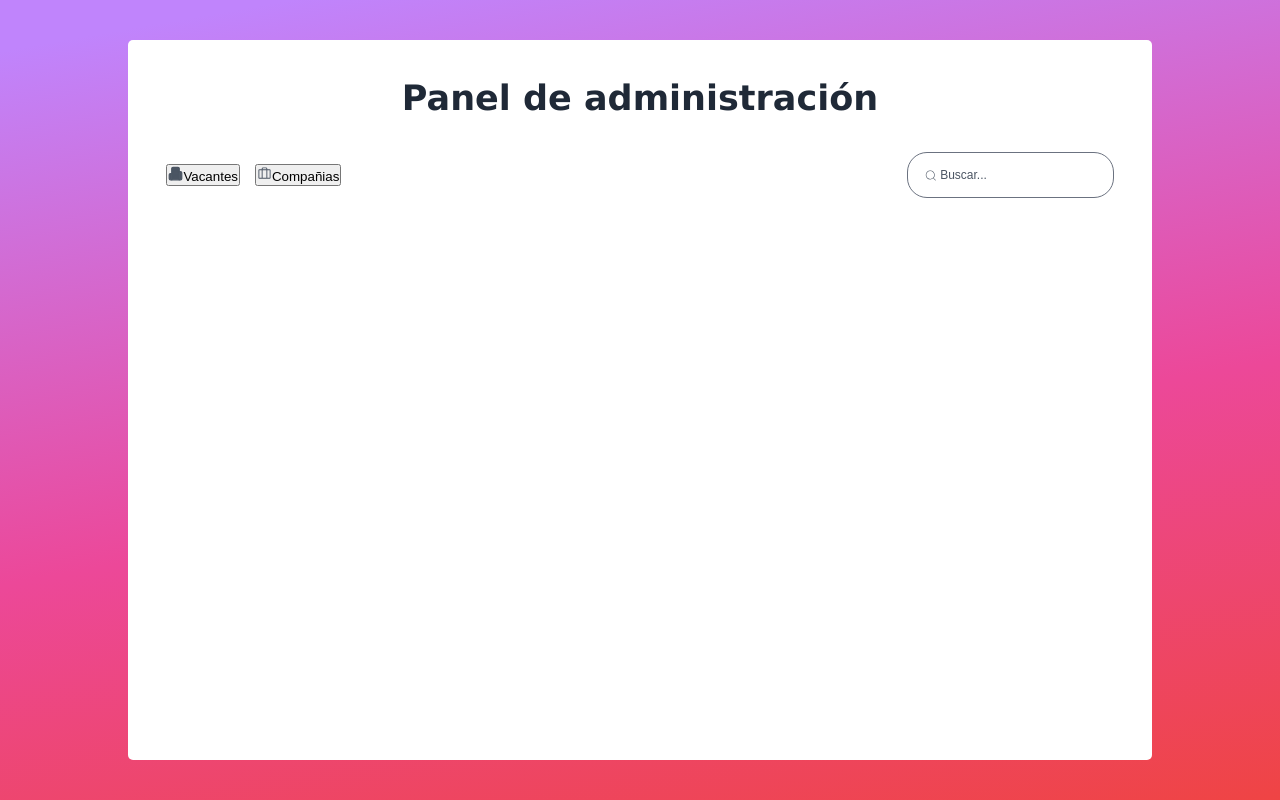
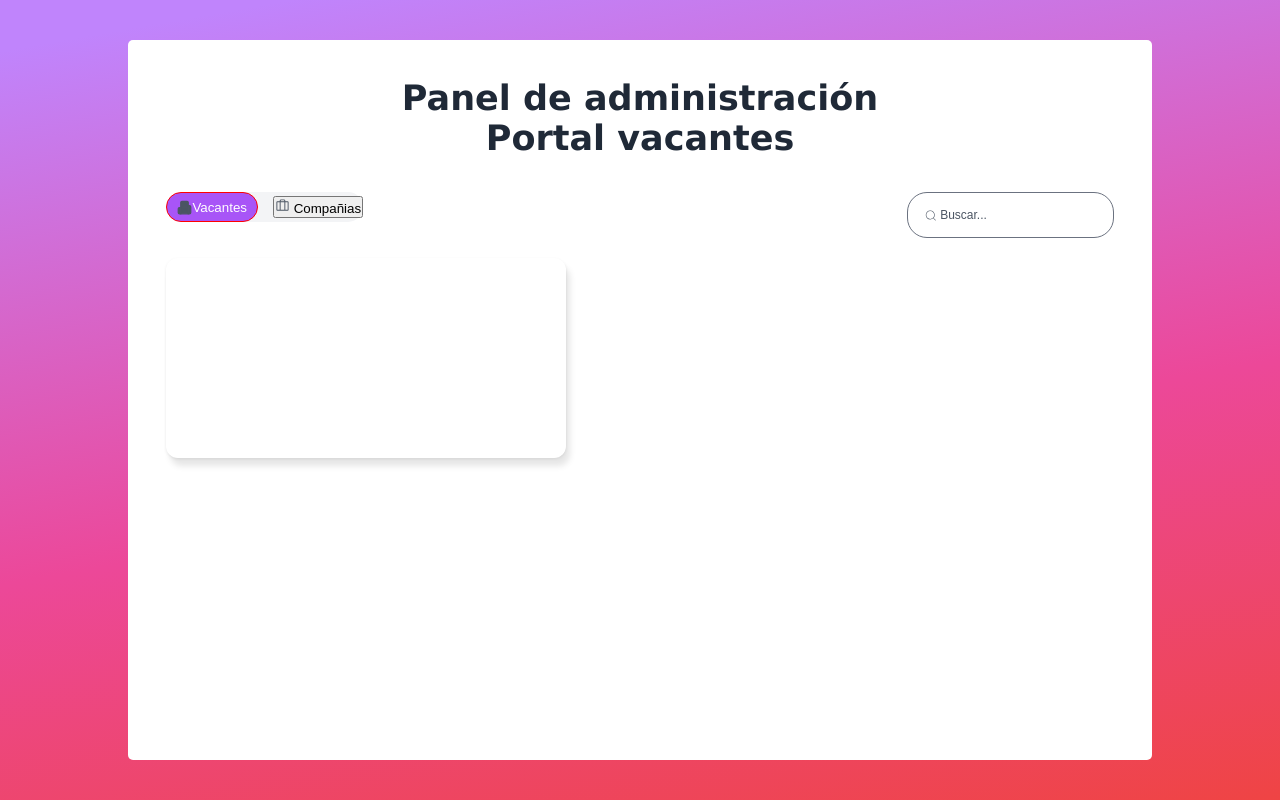
Before and after one commit to Womka7/NextProjects, a Next.js app in the folder portal-job-riwi/: page /portal/jobs in a window 1280 px wide. Built offline with nearby package versions, Linux system fonts and the light colour scheme.

Commit message:
feature styled

```diff
--- a/portal-job-riwi/src/app/portal/jobs/page.tsx
+++ b/portal-job-riwi/src/app/portal/jobs/page.tsx
@@ -1,12 +1,19 @@
+import ContainerCard from "@/components/atoms/ContainerCard/ContainerCard";
 import Header from "@/components/organisms/Header/Header";
 
+type PanelType = 'Vacantes' | 'Compañías';
 interface IProps{
     title: string;
     // subtitle: string;
-    info: string;
+    info: PanelType;
 }
-export default function Jobs({ title, info}:IProps) {
+export default function Jobs({ info= "Vacantes", title="Portal vacantes"}:IProps) {
+
     return (
+        <>
         <Header title={title} info={info}></Header>
+
+        <ContainerCard/>
+        </>
     );
 }
--- a/portal-job-riwi/src/components/atoms/Button/buttonStyle.scss
+++ b/portal-job-riwi/src/components/atoms/Button/buttonStyle.scss
@@ -1,6 +1,6 @@
 @import '../../../app/globals.scss';ok
 .button-gnral{
-    height: 30px;
+    height: 300px;
     width: auto;
     padding: 0 10px;
     border-radius: 20px;
@@ -13,10 +13,23 @@
     color:$white
 }
 
+.direction-portal{
+
+    text-decoration: none;
+}
 .btn-jobs-ok{
     background-color: $purple-button;
     color: $white;
+    border-radius: 25px;
+    border:1px solid red;
+    height: 30px;
+    padding: 10px;
+    display: flex;
+    align-items: center;
+    justify-content: center;
 
+
+    // width: 10px;
     &:hover{
         background-color: $button-hover;
     }
--- /dev/null
+++ b/portal-job-riwi/src/components/atoms/ContainerCard/ContainerCard.tsx
@@ -0,0 +1,12 @@
+'use client'
+import './containerCardStyle.scss'
+import React from 'react'
+
+
+export default function ContainerCard() {
+  return (
+    <div className='container-card'>
+
+    </div>
+  )
+}
--- /dev/null
+++ b/portal-job-riwi/src/components/atoms/ContainerCard/containerCardStyle.scss
@@ -0,0 +1,10 @@
+@import '../../../app/globals.scss';
+
+.container-card{
+    margin-top: 20px;
+    width: 400px;
+    height: 200px;
+    // border: 1px solid red;
+    box-shadow: 4px 8px 6px rgba(0, 0, 0, 0.1), 0 1px 3px rgba(0, 0, 0, 0.08);
+    border-radius:12px;
+}
--- a/portal-job-riwi/src/components/molecules/SectionButton/SectionButtonHeader.tsx
+++ b/portal-job-riwi/src/components/molecules/SectionButton/SectionButtonHeader.tsx
@@ -1,8 +1,10 @@
 import Button from '@/components/atoms/Button/Button';
 import Icon from '@/components/atoms/Icons/Icon';
 import Link from 'next/link';
-import React from 'react'
-import './sectionButtonHeaderStyle.scss'
+import React from 'react';
+import './sectionButtonHeaderStyle.scss';
+import '../../atoms/Button/buttonStyle.scss';
+
 interface IProps {
     panelDetail: string;
     iconColor?: 'icon-grey';
@@ -10,14 +12,14 @@ interface IProps {
 export default function SectionButtonHeader({ panelDetail, iconColor = 'icon-grey' }: IProps) {
     return (
         <div className="header-section-button">
-            <Link href='/jobs' className='direction-portal'>
+            <Link href='/portal/jobs' className='direction-portal'>
                 <Button className={panelDetail === 'Vacantes' ? 'btn-jobs-ok' : ''}>
-                    <Icon name='iconbuilding' colorChange={iconColor} />Vacantes
+                    <Icon name='iconbuilding' colorChange={iconColor} /> Vacantes
                 </Button>
             </Link>
-            <Link href='/companies' className='direction-portal'>
+            <Link href='/portal/companies' className='direction-portal'>
                 <Button className={panelDetail === 'Compañías' ? 'btn-company-ok' : ''}>
-                    <Icon name='iconbaggage' colorChange={iconColor} />Compañias
+                    <Icon name='iconbaggage' colorChange={iconColor} /> Compañias
                 </Button>
             </Link>
         </div>
--- a/portal-job-riwi/src/components/molecules/SectionButton/sectionButtonHeaderStyle.scss
+++ b/portal-job-riwi/src/components/molecules/SectionButton/sectionButtonHeaderStyle.scss
@@ -2,7 +2,10 @@
 
 .header-section-button{
     display: flex;
+    height: 30px;
     gap: 15px;
     align-items: center;
     justify-content: center;
+    background: $grey-ligth-pest;
+    border-radius: 25px;
 }
--- a/portal-job-riwi/src/components/organisms/Header/Header.tsx
+++ b/portal-job-riwi/src/components/organisms/Header/Header.tsx
@@ -11,7 +11,7 @@ export default function Header({ title,  info}:IProps) {
   return (
     <header className='header-page'>
         <Title>{title}</Title>
-        <NavBar info={info}/>
+        <NavBar info={info} panelDetail={info}/>
     </header>
   )
 }
--- a/portal-job-riwi/src/components/organisms/NavBarHeader/NavBar.tsx
+++ b/portal-job-riwi/src/components/organisms/NavBarHeader/NavBar.tsx
@@ -4,8 +4,9 @@ import React from 'react'
 import './navBarStyle.scss'
 interface IProps{
     info: string
+    panelDetail: string
 }
-export default function NavBar({info}: IProps) {
+export default function NavBar({info, panelDetail}: IProps) {
   return (
     <nav className='nav-Bar'>
       <SectionButtonHeader panelDetail={info}/>
```
Also changed, not shown: portal-job-riwi/src/app/portal/companies/page.tsx (+17 -2 lines).
